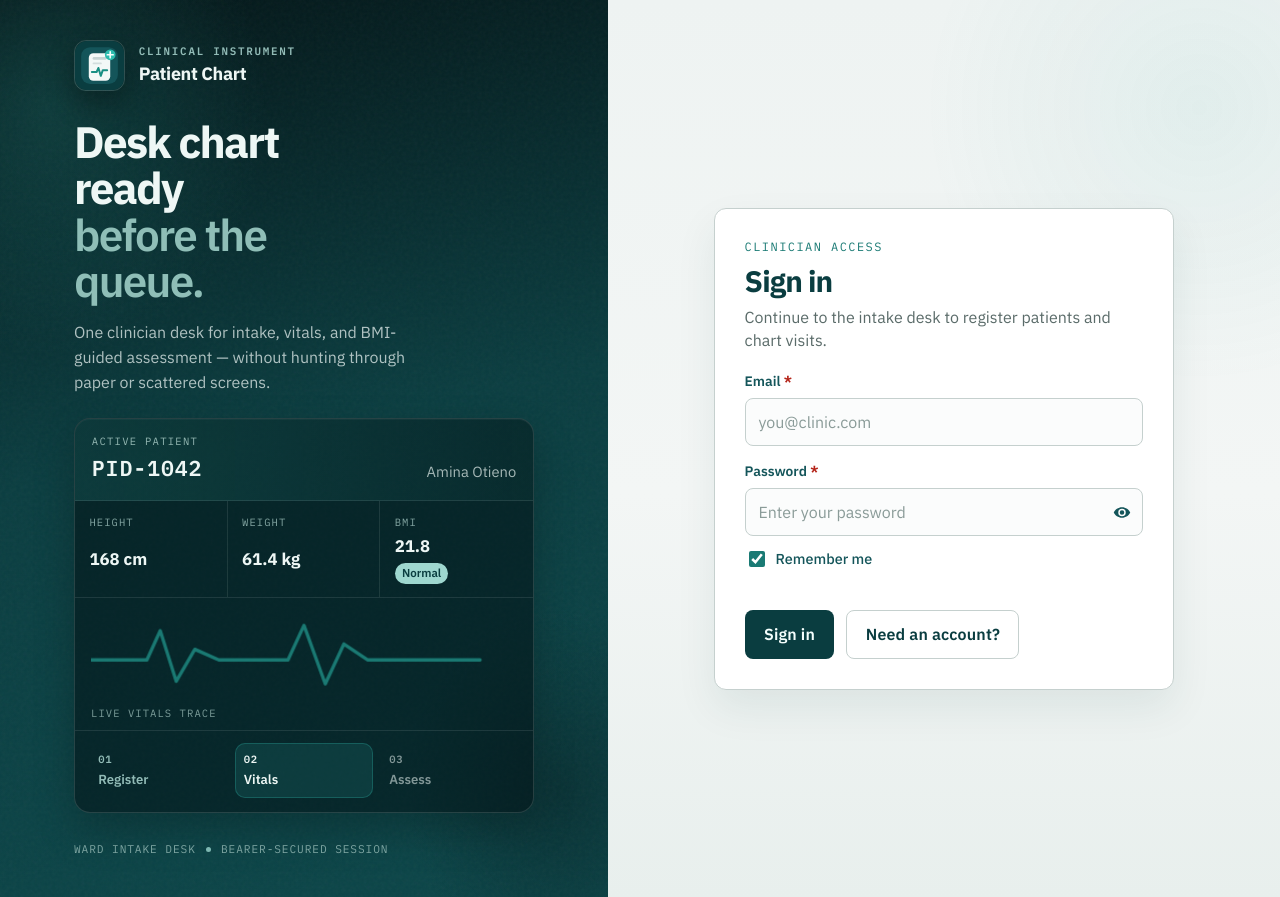
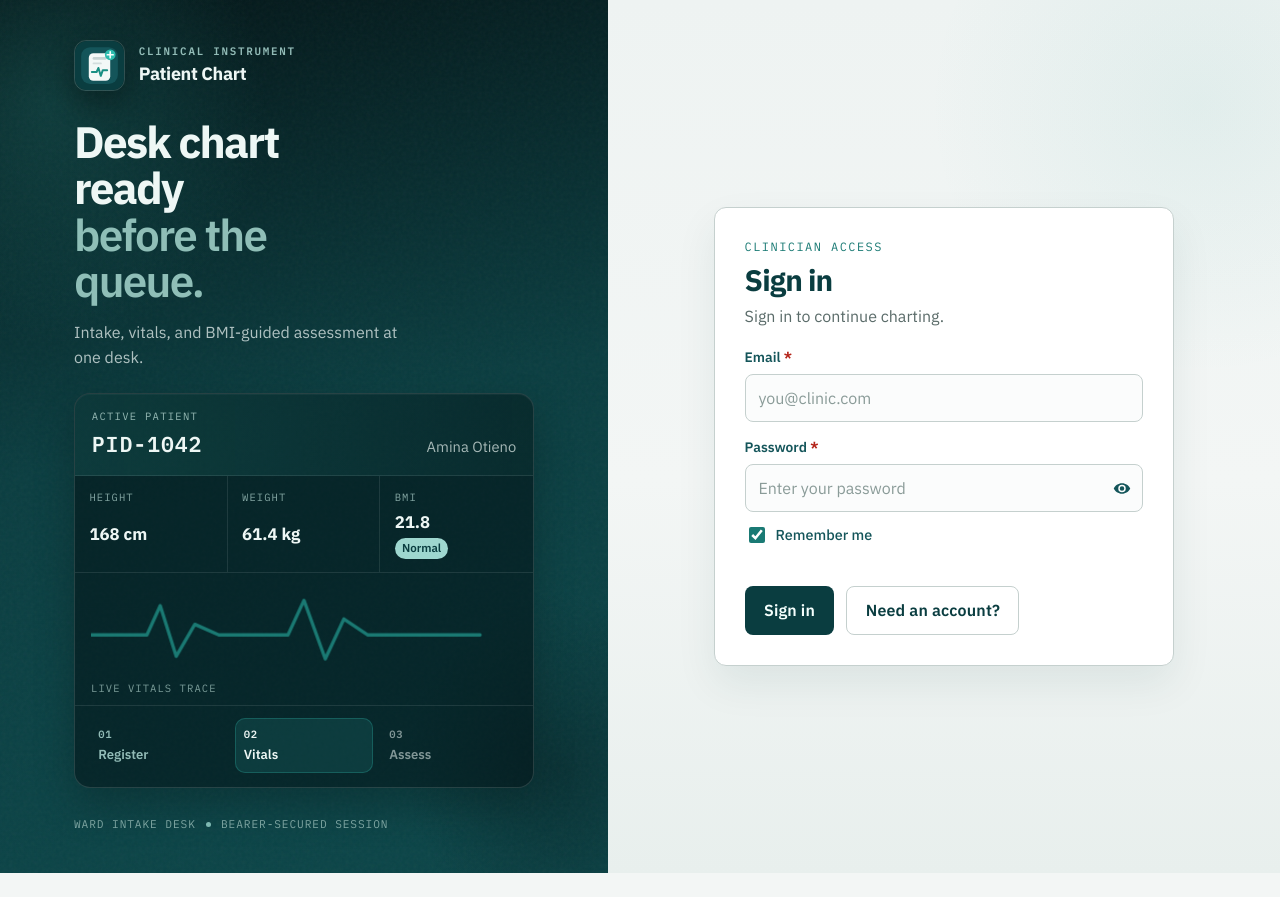
Before and after one commit to Scientistlucy/patient-management-app, a React (Vite) app in the folder frontend/: page /login in a window 1280 px wide. After the commit the page ends 873 px from the top, so only its background shows below. Built offline with nearby package versions, Linux system fonts and the light colour scheme; no server answers.

Commit message:
Shorten auth panel and login copy.

```diff
--- a/frontend/src/components/AuthLayout.tsx
+++ b/frontend/src/components/AuthLayout.tsx
@@ -25,8 +25,7 @@ export function AuthLayout({ children }: Props) {
               <span> before the queue.</span>
             </h1>
             <p className="auth-brand-copy">
-              One clinician desk for intake, vitals, and BMI-guided assessment —
-              without hunting through paper or scattered screens.
+              Intake, vitals, and BMI-guided assessment at one desk.
             </p>
 
             <div className="auth-console" aria-hidden="true">
--- a/frontend/src/pages/LoginPage.tsx
+++ b/frontend/src/pages/LoginPage.tsx
@@ -82,8 +82,8 @@ export function LoginPage() {
       <h2 className="panel-title">{mode === "signin" ? "Sign in" : "Create account"}</h2>
       <p className="panel-copy">
         {mode === "signin"
-          ? "Continue to the intake desk to register patients and chart visits."
-          : "Create an account to start patient registration and charting."}
+          ? "Sign in to continue charting."
+          : "Create an account to start charting."}
       </p>
 
       {error ? (
```
